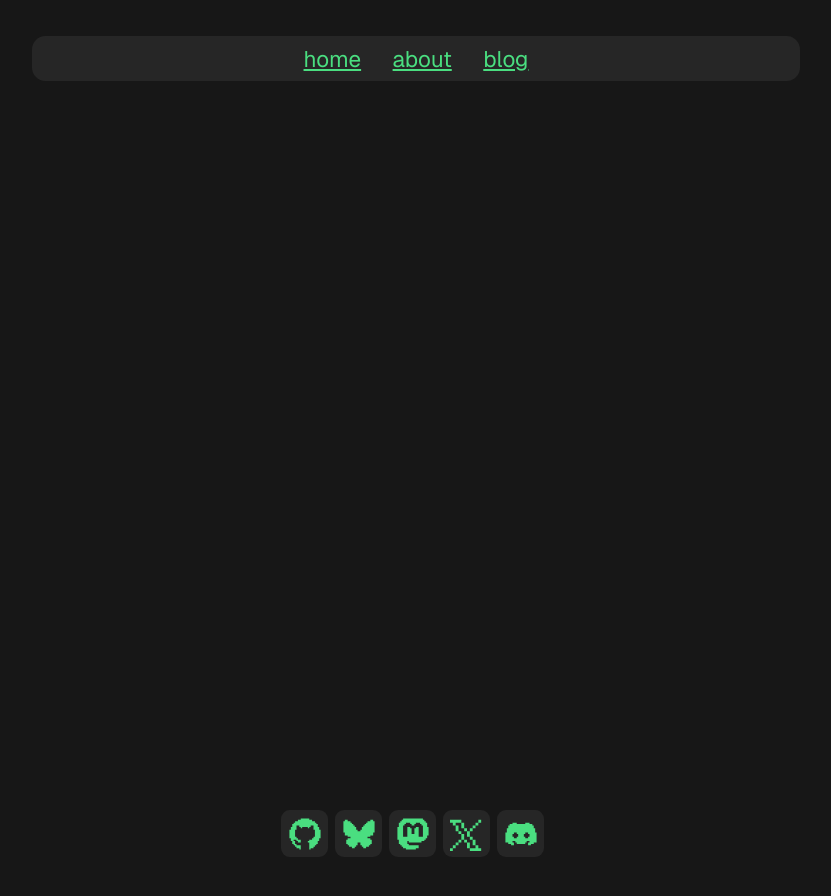
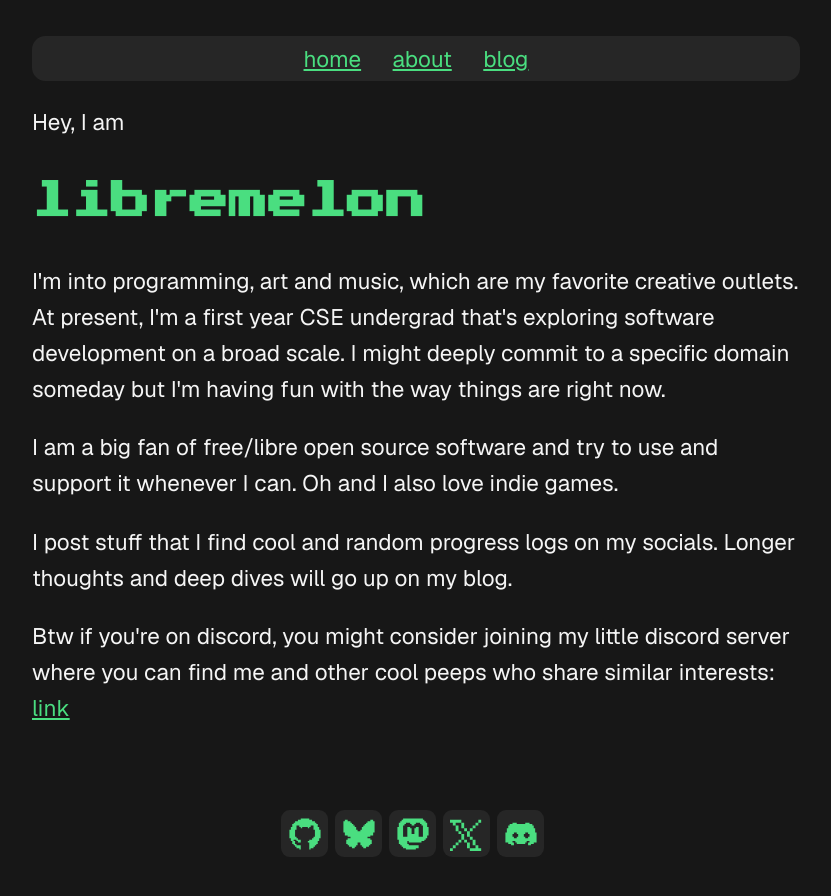
Before and after one commit to libremelon/libremelon.github.io, a Jekyll site: the page built from about.html, in a window 1280 px wide. Shown: the top 896 px of the page, without its empty margins (224-1055 px from the left). Built offline with Jekyll 4.4.1, drawn with Linux system fonts in a browser that asks for light colours.

Commit message:
feat(about): add old description back

```diff
--- a/about.html
+++ b/about.html
@@ -2,3 +2,27 @@
 title: about me
 layout: default
 ---
+
+<p>Hey, I am</p>
+<h1>
+  <div id="pixel-strong">libremelon</div>
+</h1>
+<p>
+  I'm into programming, art and music, which are my favorite creative outlets.
+  At present, I'm a first year CSE undergrad that's exploring software
+  development on a broad scale. I might deeply commit to a specific domain
+  someday but I'm having fun with the way things are right now.
+</p>
+<p>
+  I am a big fan of free/libre open source software and try to use and support
+  it whenever I can. Oh and I also love indie games.
+</p>
+<p>
+  I post stuff that I find cool and random progress logs on my socials. Longer
+  thoughts and deep dives will go up on my blog.
+</p>
+<p>
+  Btw if you're on discord, you might consider joining my little discord server
+  where you can find me and other cool peeps who share similar interests:
+  <a href="https://discord.gg/RphxHvT86e">link</a>
+</p>
```
